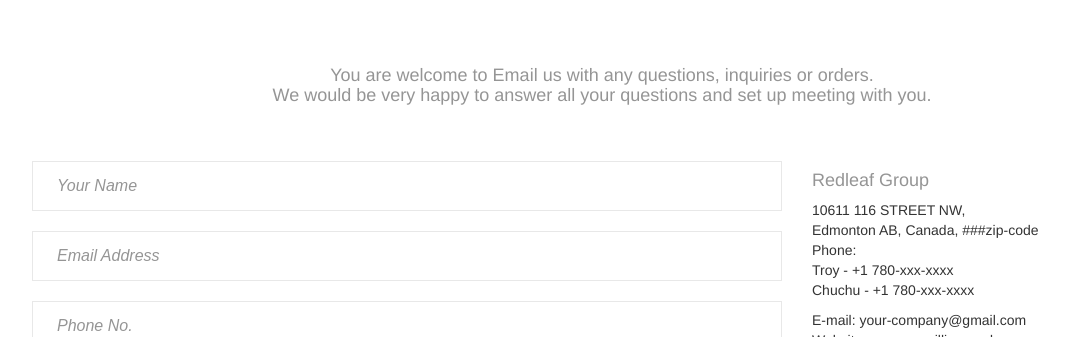
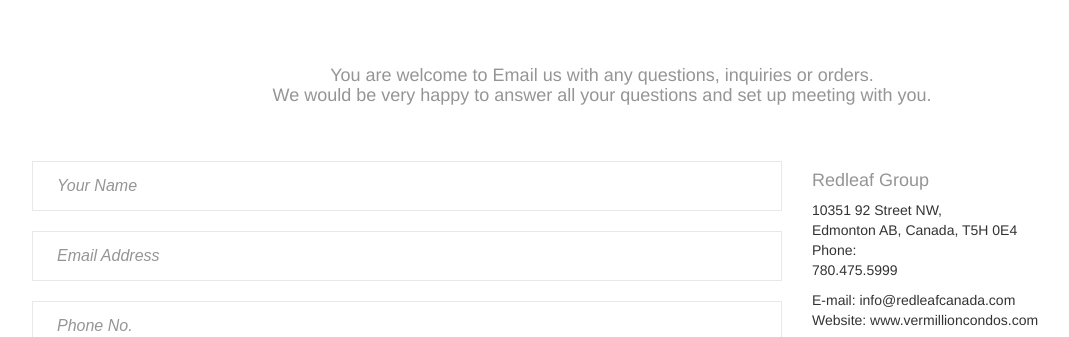
Before and after one commit to leyuan/Vermillion, a PHP site: page /get-in-touch.php in a window 1280 px wide. Shown: the part 404-741 px from the top of the page, without its empty margins (38-1107 px from the left). Run offline with PHP 8.4, Linux system fonts and the light colour scheme; some libraries are stand-ins or nearby versions.

Commit message:
update contact info

```diff
--- a/get-in-touch.php
+++ b/get-in-touch.php
@@ -59,14 +59,14 @@
 	                   	<div class="contact-right text-left">
 	                           <h4>Redleaf Group</h4>
 	                           <p>
-	                               10611 116 STREET NW,<br>
-	                               Edmonton AB, Canada, ###zip-code<br>
+	                               10351 92 Street NW,<br>
+	                               Edmonton AB, Canada, T5H 0E4<br>
 	                               Phone:<br>
-	                               Troy - +1 780-xxx-xxxx <br>
-	                               Chuchu - +1 780-xxx-xxxx
+	                               780.475.5999 <br>
+	                               <!-- Chuchu - +1 780-xxx-xxxx -->
 	                           </p>
 	                           <p>
-	                               E-mail: your-company@gmail.com<br>
+	                               E-mail: info@redleafcanada.com<br>
 	                               Website: www.vermillioncondos.com
 	                           </p>
 	                           <iframe src="https://www.google.com/maps/embed?pb=!1m18!1m12!1m3!1d3524.253825418655!2d-113.56881072362185!3d53.43799073978277!2m3!1f0!2f0!3f0!3m2!1i1024!2i768!4f13.1!3m3!1m2!1s0x53a01e376cc093d5%3A0x162fd5975a58971f!2s5421+Mcluhan+End+NW%2C+Edmonton%2C+AB+T6R+0P8!5e0!3m2!1sen!2sca!4v1454680050205" width="100%" height="300" frameborder="0" style="border:0" allowfullscreen></iframe>
```
